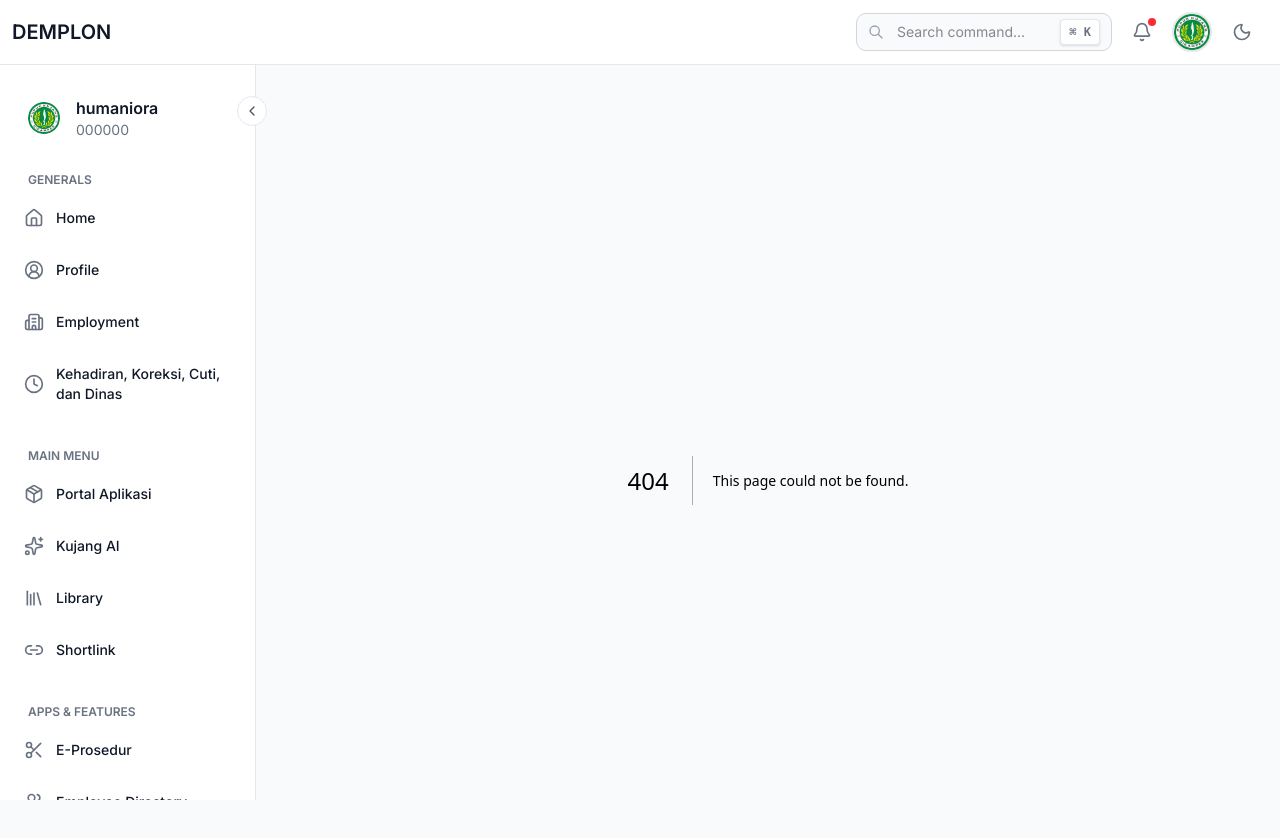
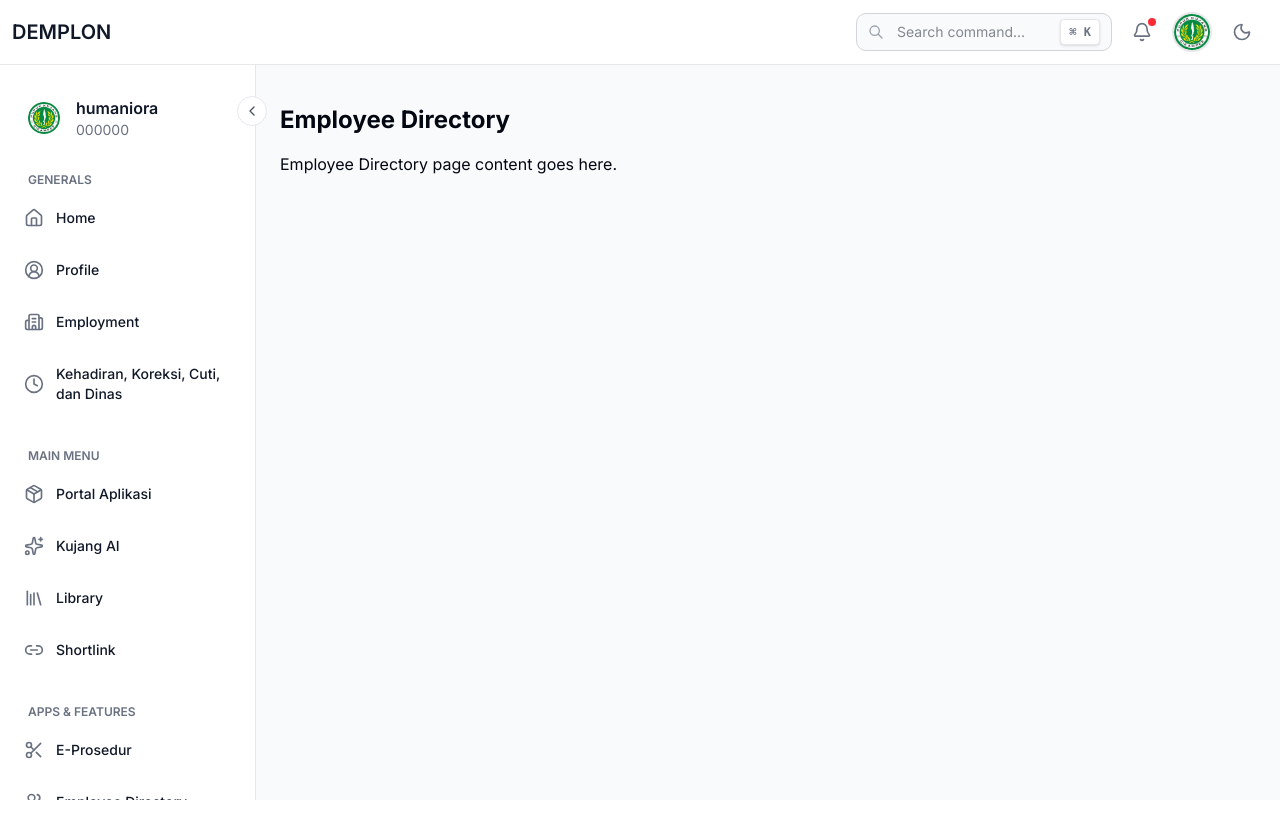
Before and after one commit to JidRahman20/ProjectMe, a Next.js app: page /menu/Employee_Directory in a window 1280 px wide. Before the commit this address had no page. Shown: the top 838 px of the page. After the commit the page ends 800 px from the top, so only its background shows below. Built offline with nearby package versions, Linux system fonts and the light colour scheme.

Commit message:
feat: Add Employee Directory, My Statement, Peraturan Perundangan, and Work Area pages

```diff
--- /dev/null
+++ b/app/menu/Employee_Directory/page.tsx
@@ -0,0 +1,8 @@
+export default function EmployeeDirectoryPage() {
+  return (
+    <div className="p-6">
+      <h1 className="text-2xl font-bold mb-4">Employee Directory</h1>
+      <p>Employee Directory page content goes here.</p>
+    </div>
+  );
+}
--- a/app/menu/mystatement/page.tsx
+++ b/app/menu/mystatement/page.tsx
@@ -0,0 +1,8 @@
+export default function MyStatementPage() {
+  return (
+    <div className="p-6">
+      <h1 className="text-2xl font-bold mb-4">My Statement</h1>
+      <p>My Statement page content goes here.</p>
+    </div>
+  );
+}
--- a/app/menu/peraturan perundangan/page.tsx
+++ b/app/menu/peraturan perundangan/page.tsx
@@ -0,0 +1,8 @@
+export default function PeraturanPerundanganPage() {
+  return (
+    <div className="p-6">
+      <h1 className="text-2xl font-bold mb-4">Peraturan Perundangan</h1>
+      <p>Peraturan Perundangan page content goes here.</p>
+    </div>
+  );
+}
--- a/app/menu/work area/page.tsx
+++ b/app/menu/work area/page.tsx
@@ -0,0 +1,8 @@
+export default function WorkAreaPage() {
+  return (
+    <div className="p-6">
+      <h1 className="text-2xl font-bold mb-4">Work Area</h1>
+      <p>Work Area page content goes here.</p>
+    </div>
+  );
+}
```
Also changed, not shown: app/menu/Employee Directory/page.tsx (deleted).
